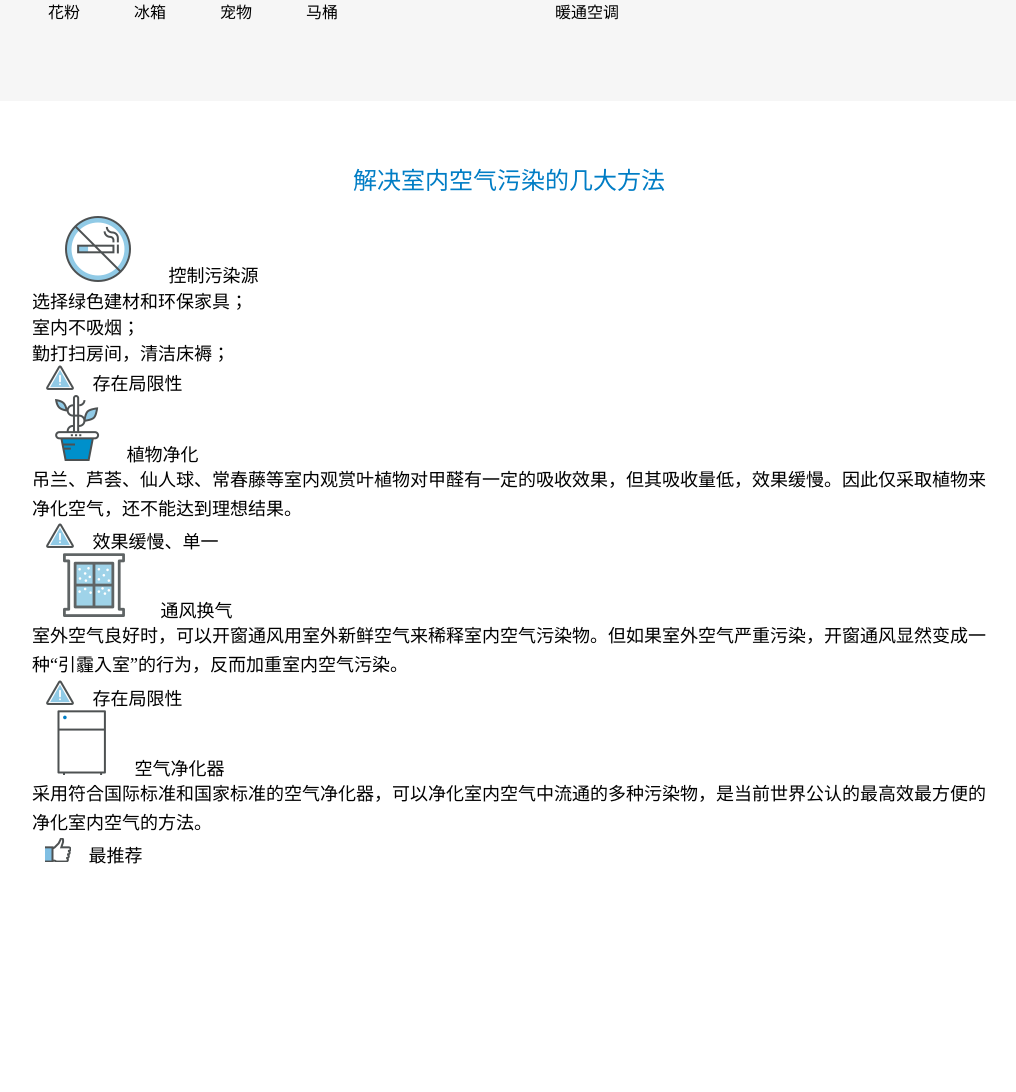
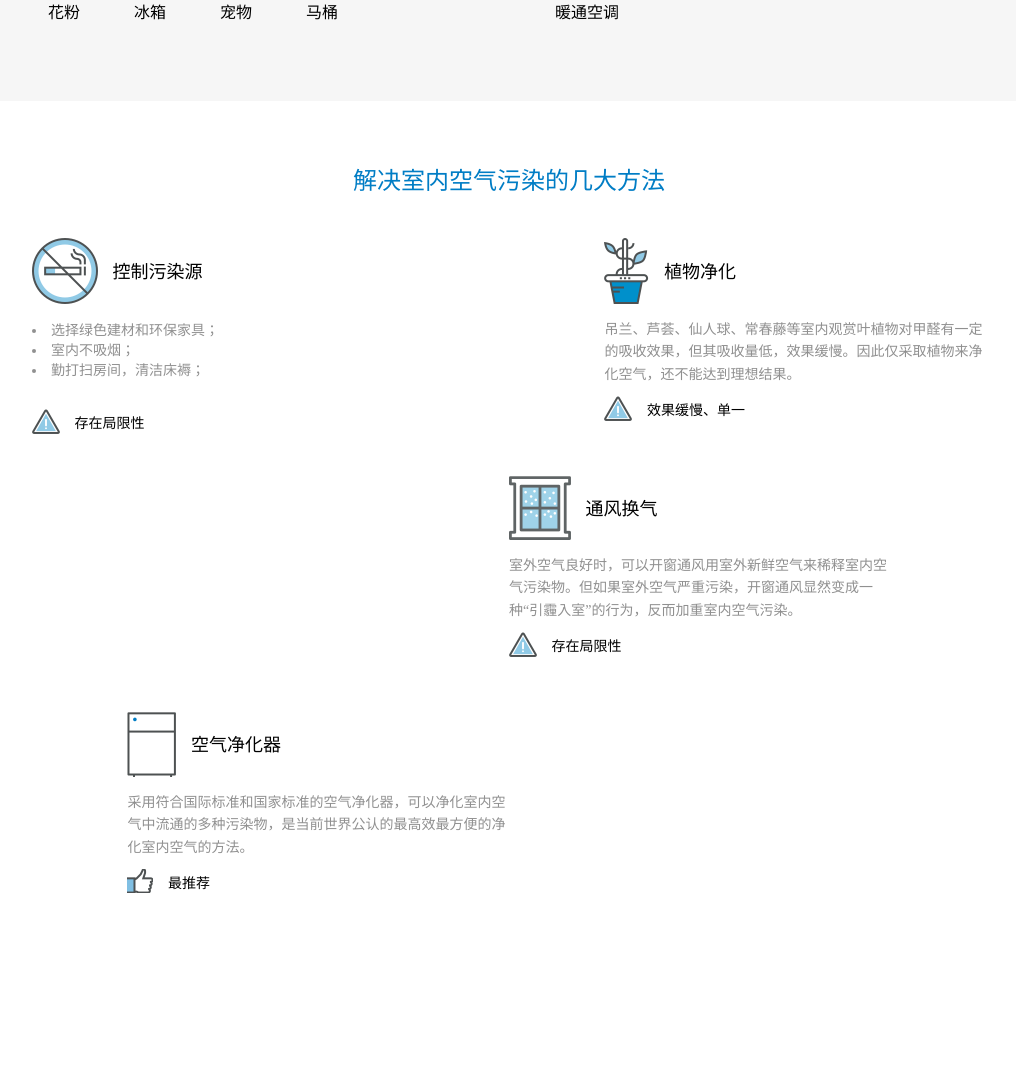
Before and after one commit to RickIsCoder/Blueair-storeCMS, a CodeIgniter app: the page made by application/views/frontEnd/whyCleaner.html in a window 1280 px wide. Shown: the part 5293-6385 px from the top of the page, without its empty margins (131-1147 px from the left). Run offline with CodeIgniter, Linux system fonts and the light colour scheme.

Commit message:
why need cleaner part3

```diff
--- a/application/views/frontEnd/css/whyCleaner.css
+++ b/application/views/frontEnd/css/whyCleaner.css
@@ -207,3 +207,119 @@
 .polutionSrcLi img {
     width: 64px;
 }
+
+.solveWrap {
+    width: 50%;
+    float: left;
+    margin-bottom: 30px;
+}
+
+.solveCell {
+    width: 80%;
+}
+
+.solveWrap:nth-child(even) .solveCell {
+    float: right;
+}
+
+.solveCell img {
+    margin-right: 10px;
+    margin-top: 10px;
+    margin-bottom: 15px;
+    vertical-align: middle;
+}
+
+.polution-ul {
+    margin-bottom: 20px;
+}
+
+.polution-ul > li {
+    list-style: disc inside;
+}
+
+.cadr-img {
+    display: block;
+    margin: 0 auto;
+    margin-top: 10px;
+    margin-bottom: 20px;
+}
+
+.lm-btn {
+    width: 336px;
+    height: 42px;
+    margin-top: 20px;
+    margin-bottom: 40px;
+    line-height: 42px;
+    color: white;
+    text-align: center;
+    border-radius: 5px;
+}
+
+.lm-btn img {
+    vertical-align: middle;
+    margin-top: -2px;
+    margin-left: 10px;
+    width: 24px;
+    height: 24px;
+}
+
+.aham-link {
+    width: 366px;
+    height: 41px;
+    line-height: 41px;
+    text-align: center;
+    color: white;
+    border-radius: 5px;
+    margin: 10px auto;
+}
+
+.sectionRow p.sub-title {
+    margin-top: 40px;
+    margin-bottom: 20px;
+}
+
+.cadritem {
+    width: 80%;
+    text-align: center;
+}
+
+.center-item {
+    margin: 0 auto;
+}
+
+.oneThird:last-child .cadritem {
+    float: right;
+}
+
+.cadritem p {
+    margin-top: 10px;
+}
+
+.lmcadr {
+    margin: 0 auto;
+    margin-top: 40px;
+}
+
+.eneryp {
+    margin-top: 50px;
+    margin-bottom: 20px;
+}
+
+.energy-lfcell {
+    float: left;
+    width: 65%;
+}
+
+.energy-rtcell {
+    float: right;
+    width: 35%;
+}
+.energy-subtitle {
+    margin-top: 10px;
+    margin-bottom: 10px;
+}
+
+.o3con {
+    margin-top: 10px;
+    margin-bottom: 40px;
+}
--- a/application/views/frontEnd/whyCleaner.html
+++ b/application/views/frontEnd/whyCleaner.html
@@ -264,56 +264,64 @@
     </div>
     <div class="partSection font18">
         <div class="whyCleanerPartTitle font24 colorBlue">解决室内空气污染的几大方法</div>
-        <ul>
-            <li>
+        <div class="sectionRow">
+            <div class="solveWrap">
+                <div class="solveCell">
                     <div>
-                    <span class="imgWrap"><img src="./images/whyCleaner/2_18.png" alt="icon"></span>
+                        <img src="./images/whyCleaner/2_18.png" alt="icon" onload="this.width>>=1;this.onload=null;">
                         <span>控制污染源</span>
                     </div>
-                <ul>
+                    <ul class="font14 colorLightGray polution-ul">
                         <li>选择绿色建材和环保家具；</li>
                         <li>室内不吸烟；</li>
                         <li>勤打扫房间，清洁床褥；</li>
                     </ul>
                     <div>
-                    <span class="imgWrap"><img src="./images/whyCleaner/2_20.png" alt="icon"></span>
-                    <span>存在局限性</span>
+                        <img src="./images/whyCleaner/2_20.png" alt="icon" onload="this.width>>=1;this.onload=null;">
+                        <span class="font14">存在局限性</span>
                     </div>
-            </li>
-            <li>
+                </div>
+            </div>
+            <div class="solveWrap">
+                <div class="solveCell">
                     <div>
-                    <span class="imgWrap"><img src="./images/whyCleaner/2_19.png" alt="icon"></span>
+                        <img src="./images/whyCleaner/2_19.png" alt="icon" onload="this.width>>=1;this.onload=null;">
                         <span>植物净化</span>
                     </div>
-                <p>吊兰、芦荟、仙人球、常春藤等室内观赏叶植物对甲醛有一定的吸收效果，但其吸收量低，效果缓慢。因此仅采取植物来净化空气，还不能达到理想结果。</p>
+                    <p class="font14 colorLightGray">吊兰、芦荟、仙人球、常春藤等室内观赏叶植物对甲醛有一定的吸收效果，但其吸收量低，效果缓慢。因此仅采取植物来净化空气，还不能达到理想结果。</p>
                     <div>
-                    <span class="imgWrap"><img src="./images/whyCleaner/2_20.png" alt="icon"></span>
-                    <span>效果缓慢、单一</span>
+                        <img src="./images/whyCleaner/2_20.png" alt="icon" onload="this.width>>=1;this.onload=null;">
+                        <span class="font14">效果缓慢、单一</span>
                     </div>
-            </li>
-            <li>
+                </div>
+            </div>
+            <div class="solveWrap">
+                <div class="solveCell">
                     <div>
-                    <span class="imgWrap"><img src="./images/whyCleaner/2_22.png" alt="icon"></span>
+                        <img src="./images/whyCleaner/2_22.png" alt="icon" onload="this.width>>=1;this.onload=null;">
                         <span>通风换气</span>
                     </div>
-                <p>室外空气良好时，可以开窗通风用室外新鲜空气来稀释室内空气污染物。但如果室外空气严重污染，开窗通风显然变成一种“引霾入室”的行为，反而加重室内空气污染。</p>
+                    <p class="font14 colorLightGray">室外空气良好时，可以开窗通风用室外新鲜空气来稀释室内空气污染物。但如果室外空气严重污染，开窗通风显然变成一种“引霾入室”的行为，反而加重室内空气污染。</p>
                     <div>
-                    <span class="imgWrap"><img src="./images/whyCleaner/2_20.png" alt="icon"></span>
-                    <span>存在局限性</span>
+                        <img src="./images/whyCleaner/2_20.png" alt="icon" onload="this.width>>=1;this.onload=null;">
+                        <span class="font14">存在局限性</span>
                     </div>
-            </li>
-            <li>
+                </div>
+            </div>
+            <div class="solveWrap">
+                <div class="solveCell">
                     <div>
-                    <span class="imgWrap"><img src="./images/whyCleaner/2_23.png" alt="icon"></span>
+                        <img src="./images/whyCleaner/2_23.png" alt="icon" onload="this.width>>=1;this.onload=null;">
                         <span>空气净化器</span>
                     </div>
-                <p>采用符合国际标准和国家标准的空气净化器，可以净化室内空气中流通的多种污染物，是当前世界公认的最高效最方便的净化室内空气的方法。</p>
+                    <p class="font14 colorLightGray">采用符合国际标准和国家标准的空气净化器，可以净化室内空气中流通的多种污染物，是当前世界公认的最高效最方便的净化室内空气的方法。</p>
                     <div>
-                    <span class="imgWrap"><img src="./images/whyCleaner/2_21.png" alt="icon"></span>
-                    <span>最推荐</span>
+                        <img src="./images/whyCleaner/2_21.png" alt="icon" onload="this.width>>=1;this.onload=null;">
+                        <span class="font14">最推荐</span>
                     </div>
-            </li>
-        </ul>
+                </div>
+            </div>
+        </div>
     </div>
     <!--  end part 2  -->
 
@@ -326,7 +334,138 @@
         </div>
         <div class="paraItem" id="wncPart3Bg">
             <div class="parallax-slider">
-                <img src="./images/whyCleaner/2_01.jpg" class="wncParaBgImg" alt="img">
+                <img src="./images/whyCleaner/3_01.png" class="wncParaBgImg" alt="img">
+            </div>
+        </div>
+    </div>
+    <div class="partSection">
+        <p class="whyCleanerPartTitle font24 colorBlue">洁净空气输出率(CADR)——评判净化器效果的硬指标</p>
+        <p>一台优质的空气净化器，应不断地输出洁净空气，抵消正不断从外界进入，或者由室内污染源生成的新污染物带来的影响，最终达到一个动态平衡。为达到上述的净化效果，空气净化器就有两个必要的硬性指标。</p>
+        <img class="cadr-img" src="./images/whyCleaner/3_02.png" alt="img" onload="this.width>>=1;this.onload=null;">
+        <div>
+            <p class="half">性能卓越的净化器，应具备很高的综合净化效能。以净化颗粒物为例，其过滤器应做到将不同尺寸的微粒一网打尽。否则即使出风量大，室内还是会流动着一些没有被过滤掉的颗粒。</p>
+            <p class="half">净化器内置的风机一定要有足够的出风量，以保证一段时间内室内空气能达到一定的换气次数，能花更少的时间把房间内的污染的空气全都过滤一遍，净化成很干净的空气。实现快速的新陈迭代。</p>
+            <div class="clearBoth"></div>
+        </div>
+        <div class="button bgBlue lm-btn">了解更多<img src="./images/whyCleaner/3_08.png" alt="img"></div>
+        <p>综上，<span class="colorBlue">换气速度快</span>和<span class="colorBlue">净化效能高</span>是好的空气净化器应具备的两个必要条件。
+            <br>而洁净空气输出率(CADR)，就是能定量表征洁净器以上两个必要条件的物理量，描述的是在一定时间内，输出洁净空气量的多少。包含颗粒物CADR和甲醛CADR。 我们在选购空气净化器时，最首要考虑的就是CADR。</p>
+        <br>
+        <p>其中，AHAM（美国家电制造商协会）是国际公认最权威的第三方独立测试机构。其精确性及公正性为美国环保署认可。</p>
+        <div class="aham-link bgBlue button">通过AHAM官网查询通过检测认证的净化器品牌</div>
+    </div>
+    <div class="partSection bgLightGray">
+        <p class="whyCleanerPartTitle font24 colorBlue">低噪音——要干净，也要安静！</p>
+        <p>CADR值越来越高，机器内部风扇必定要提高转速，这样噪音就会随之升高，一台真正有效的空气净化器不仅要净化效率和能力强，噪音也要越低越好。</p>
+        <div class="sectionRow">
+            <p class="sub-title">噪音会对人体产生如下危害</p>
+            <div class="oneThird">
+                <div class="cadritem">
+                    <div class="imgWrap"><img src="./images/whyCleaner/3_03.png" alt="icon"></div>
+                    <p>心血管疾病</p>
+                    <p class="leftContent">如果长期暴露在噪音污染中，会导致心脏病以及心血管疾病。即使暴露于噪音中的人处于睡眠状态，他也一样会受到影响。</p>
+                </div>
+            </div>
+            <div class="oneThird">
+                <div class="cadritem center-item">
+                    <div class="imgWrap"><img src="./images/whyCleaner/3_04.png" alt="icon"></div>
+                    <p>影响孕婴健康</p>
+                    <p class="leftContent">噪音会严重影响孕妈妈和胎儿的健康，导致孕妇流产、早产；导致胎儿听觉器官的发育，并进而使脑的部分区域受损，严重影响智力发育。</p>
+                </div>
+            </div>
+            <div class="oneThird">
+                <div class="cadritem">
+                    <div class="imgWrap"><img src="./images/whyCleaner/3_05.png" alt="icon"></div>
+                    <p>刺激神经系统</p>
+                    <p class="leftContent">科学研究发现，噪音可刺激神经，使之产生抑制，长期在噪音环境下工作的人，会出现疲劳无力、记忆力衰退的现象，还会引起神经衰弱症候群。</p>
+                </div>
+            </div>
+        </div>
+        <p>因此，如果一台空气净化器噪音很大，就会出现这样的情况：我们要么为了呼吸洁净的空气，在生活和工作时不得不忍受着噪音带来的身心伤害；要么为了减少噪音危害，做出“今天天气还没到糟糕透顶的地步，还是不开净化器了”这样的决定，无论哪一种情形，对我们来说都是不理想的使用状态。</p>
+        <p>所以，看似噪音是一个不太重要的指标，其实非常影响我们的使用体验和积极性。</p>
+        <div class="button bgBlue lm-btn lmcadr">了解更多<img src="./images/whyCleaner/3_08.png" alt="img"></div>
+    </div>
+    <div class="partSection">
+        <p class="whyCleanerPartTitle font24 colorBlue">节能——不仅要有效，也要省电</p>
+        <p>一台好的空气净化器不仅要有效，也要节能省电。</p>
+        <p>选用低功率低能耗的空气净化器，从个人和家庭角度来讲，可以减少电费开销，不造成任何负担，从国家的角度来讲，也是在为环境的可持续发展做贡献。</p>
+        <p>我们在选购空气净化器时，也要尽量选择在节能方面表现突出的产品。如符合美国环保署和美国能源部推出的Energy Star(能源之星)认证标准的空气净化器品牌。</p>
+        <p class="eneryp">电量和电费计算小贴士（以Blueair 603为例）</p>
+        <p class="colorBlue">夜间低档运行8小时——</p>
+        <div class="sectionRow">
+            <div class="energy-lfcell">
+                <div class="centerContent">
+                    <div class="imgWrap"><img src="./images/whyCleaner/3_06.png" alt="img"></div>
+                    <p class="energy-subtitle">消耗电量</p>
+                    <p class="font32">16W*8h/1000</p>
+                    <p class="font32">=0.128kWh (0.128度电) </p>
+                </div>
+            </div>
+            <div class="energy-rtcell">
+                <div class="centerContent">
+                    <div class="imgWrap"> <img src="./images/whyCleaner/3_07.png" alt="img"></div>
+                    <p class="energy-subtitle">电费（以一度电0.5元计算）</p>
+                    <p class="font32">仅需6分钱</p>
+                </div>
+            </div>
+        </div>
+        <p class="colorBlue">以最高效能（CADR大于765m³/h）运行8小时——</p>
+        <div class="sectionRow">
+            <div class="energy-lfcell">
+                <div class="centerContent">
+                    <div class="imgWrap"><img src="./images/whyCleaner/3_06.png" alt="img"></div>
+                    <p class="energy-subtitle">消耗电量</p>
+                    <p class="font32">75W*8h/1000</p>
+                    <p class="font32">=0.6kWh (0.6度电) </p>
+                </div>
+            </div>
+            <div class="energy-rtcell">
+                <div class="centerContent">
+                    <div class="imgWrap"><img src="./images/whyCleaner/3_07.png" alt="img"></div>
+                    <p class="energy-subtitle">电费（以一度电0.5元计算）</p>
+                    <p class="font32">仅需3角钱</p>
+                </div>
+            </div>
+        </div>
+        <p>以此类推，该机型即使以最高效能档位运行一天24个小时，电费花销也不足1元钱。</p>
+    </div>
+    <div class="partSection bgLightGray">
+        <p class="whyCleanerPartTitle font24 colorBlue">警惕副产物——臭氧</p>
+        <p>除了一般家用电器的安全性指标以外，空气净化器的一个重要安全性指标是臭氧安全指标，臭氧已经被证明在室内空气环境中与健康危害的相关性，其浓度受到严格的限制并且制定了严格的测试方法。采用了下列技术的空气净化器可能在工作中产生臭氧，如果选用下列技术的空气净化器，我们需要权衡利弊，警惕它们的臭氧排放指标是否在安全范围内。</p>
+        <div class="sectionRow">
+            <div>
+                <div class="half">
+                    <div>
+                        <p class="centerContent">负离子发生器</p>
+                        <p class="o3con colorLightGray font14">工作原理是以负离子作为作用因子，主动出击捕捉空气中的有害物质，负离子带有强烈的吸附特性,能对空气中的灰尘、细菌就近吸附。但颗粒物实际上并未移除，只是附着于附近的表面上，随着时间的推移而丧失，空气中的颗粒物会再次漂浮于空气中。
+                            <br> 负离子发生器无法过滤气体和气味，而且会产生有害的副产品——臭氧。
+                        </p>
+                    </div>
+                </div>
+                <div class="half">
+                    <div>
+                        <p class="centerContent">紫外线消毒灯</p>
+                        <p class="o3con colorLightGray font14">虽然已经证明，特定波长的紫外线在一定的曝光时间和光照强度情况下，具有杀死微生物的功能，但如果其中采用了185nm波长的、用于和空气发生反应产生臭氧的紫外线，则会面临制造出超标臭氧的风险。
+                            <br> 许多健康卫生机构发出警告，健康机构不要将紫外线用于杀菌目的，其无助于产品杀菌和人体安全。
+                        </p>
+                    </div>
+                </div>
+                <div class="clearBoth"></div>
+            </div>
+            <div>
+                <div class="half">
+                    <div>
+                        <p class="centerContent">臭氧发生器</p>
+                        <p class="o3con colorLightGray font14">一定浓度的臭氧声称能够杀死微生物并消除某些气味，但是居于世界领先水平的一些卫生健康机构（如美国国家环境保护局、加拿大卫生部等），警告不要将臭氧用作空气净化的目的，因为臭氧发生器对人类健康是有害的，而安全的浓度水平上无法起到空气净化的作用。</p>
+                    </div>
+                </div>
+                <div class="half">
+                    <div>
+                        <p class="centerContent">静电除尘</p>
+                        <p class="o3con colorLightGray font14">静电除尘器的原理是在空气中制造高压电场，让空气中的微尘带上电荷，然后通过极板的固定电荷让微尘定向移动到极板上，从而将其捕获 。这个过程中很可能因为空气所含杂质不同导致意外电离，这时候就会产生臭氧。</p>
+                    </div>
+                </div>
+                <div class="clearBoth"></div>
             </div>
         </div>
     </div>
```
Also changed, not shown: application/views/frontEnd/images/whyCleaner/3_08.png (added). Lines whose indentation alone changed are shown as unchanged.
